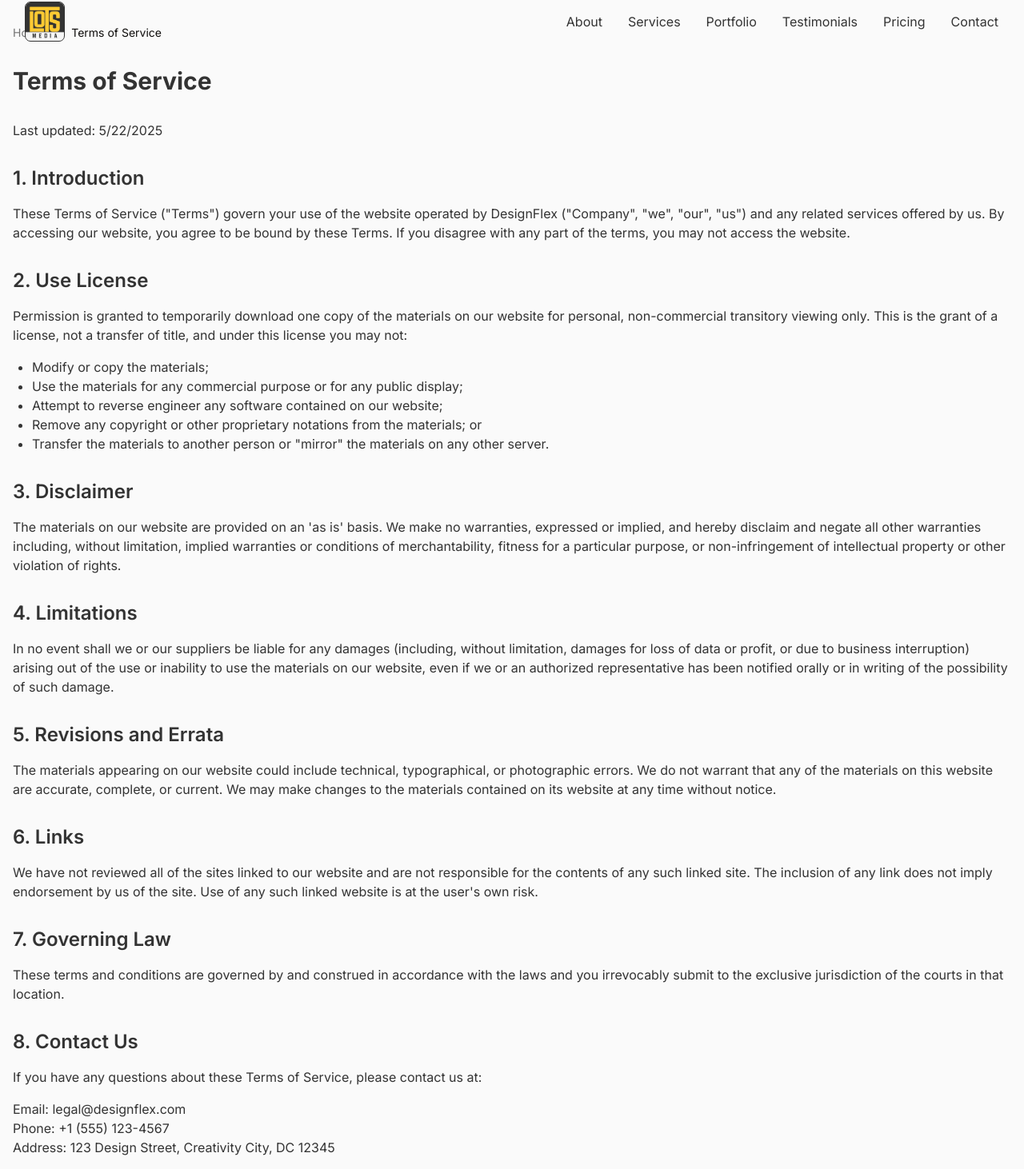
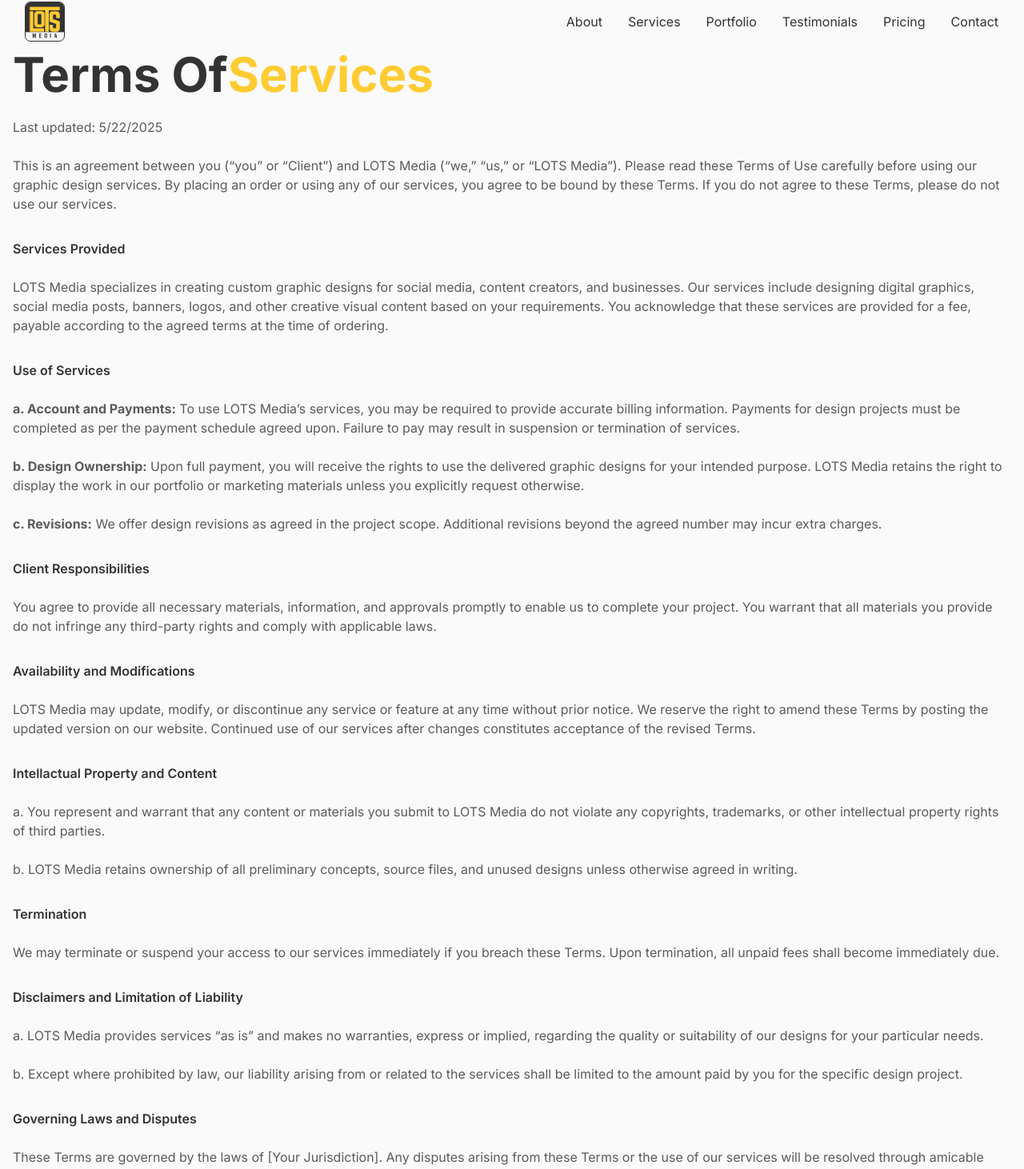
Before and after one commit to pushpenderrao84/lots-media-co, a React (Vite) app: page /terms-of-service in a window 1280 px wide. Shown: the part 17-1479 px from the top of the page at 80% size. Built offline with nearby package versions, Linux system fonts and the light colour scheme.

Commit message:
Update TermsOfService.tsx

```diff
--- a/src/pages/TermsOfService.tsx
+++ b/src/pages/TermsOfService.tsx
@@ -1,82 +1,83 @@
 import React from 'react';
 import Navbar from "@/components/Navbar";
 import Footer from "@/components/Footer";
-import { Breadcrumb, BreadcrumbItem, BreadcrumbLink, BreadcrumbList, BreadcrumbPage, BreadcrumbSeparator } from "@/components/ui/breadcrumb";
 
 const TermsOfService = () => {
   return (
     <div className="min-h-screen flex flex-col">
       <Navbar />
-      <div className="container mx-auto px-4 py-12 flex-grow">
-        <div className="mb-8">
-          <Breadcrumb>
-            <BreadcrumbList>
-              <BreadcrumbItem>
-                <BreadcrumbLink href="/">Home</BreadcrumbLink>
-              </BreadcrumbItem>
-              <BreadcrumbSeparator />
-              <BreadcrumbItem>
-                <BreadcrumbPage>Terms of Service</BreadcrumbPage>
-              </BreadcrumbItem>
-            </BreadcrumbList>
-          </Breadcrumb>
-        </div>
-
-        <h1 className="text-3xl font-bold mb-8">Terms of Service</h1>
-
-        <div className="prose max-w-none">
-          <p className="mb-4">Last updated: {new Date().toLocaleDateString()}</p>
-
-          <h2 className="text-2xl font-semibold mt-8 mb-4">1. Introduction</h2>
-          <p className="mb-4">
-            These Terms of Service ("Terms") govern your use of the website operated by DesignFlex ("Company", "we", "our", "us") and any related services offered by us. By accessing our website, you agree to be bound by these Terms. If you disagree with any part of the terms, you may not access the website.
+      <div className="container mx-auto px-4 py-20 flex-grow">
+               <h1 className="text-4xl md:text-5xl lg:text-6xl font-bold">
+          Terms Of<span className="text-warm-yellow">Services</span><br />
+        </h1>
+          <p className="mt-6 text-charcoal/80 ">
+            Last updated: {new Date().toLocaleDateString()}
           </p>
 
-          <h2 className="text-2xl font-semibold mt-8 mb-4">2. Use License</h2>
-          <p className="mb-4">
-            Permission is granted to temporarily download one copy of the materials on our website for personal, non-commercial transitory viewing only. This is the grant of a license, not a transfer of title, and under this license you may not:
-          </p>
-          <ul className="list-disc pl-6 mb-4">
-            <li>Modify or copy the materials;</li>
-            <li>Use the materials for any commercial purpose or for any public display;</li>
-            <li>Attempt to reverse engineer any software contained on our website;</li>
-            <li>Remove any copyright or other proprietary notations from the materials; or</li>
-            <li>Transfer the materials to another person or "mirror" the materials on any other server.</li>
-          </ul>
+        <div className="max-w-none">
+            <p className="mt-6 text-charcoal/80">
+              This is an agreement between you (“you” or “Client”) and LOTS Media (“we,” “us,” or “LOTS Media”). Please read these Terms of Use carefully before using our graphic design services. By placing an order or using any of our services, you agree to be bound by these Terms. If you do not agree to these Terms, please do not use our services.
+            </p>
 
-          <h2 className="text-2xl font-semibold mt-8 mb-4">3. Disclaimer</h2>
-          <p className="mb-4">
-            The materials on our website are provided on an 'as is' basis. We make no warranties, expressed or implied, and hereby disclaim and negate all other warranties including, without limitation, implied warranties or conditions of merchantability, fitness for a particular purpose, or non-infringement of intellectual property or other violation of rights.
+          <h2 className="font-semibold mt-8 mb-4">Services Provided</h2>
+          <p className="mt-6 text-charcoal/80 ">
+            LOTS Media specializes in creating custom graphic designs for social media, content creators, and businesses. Our services include designing digital graphics, social media posts, banners, logos, and other creative visual content based on your requirements. You acknowledge that these services are provided for a fee, payable according to the agreed terms at the time of ordering.
           </p>
 
-          <h2 className="text-2xl font-semibold mt-8 mb-4">4. Limitations</h2>
-          <p className="mb-4">
-            In no event shall we or our suppliers be liable for any damages (including, without limitation, damages for loss of data or profit, or due to business interruption) arising out of the use or inability to use the materials on our website, even if we or an authorized representative has been notified orally or in writing of the possibility of such damage.
+          <h2 className="font-semibold mt-8 mb-4">Use of Services</h2>
+          <p className="mt-6 text-charcoal/80 ">
+            <b>a. Account and Payments:</b> To use LOTS Media’s services, you may be required to provide accurate billing information. Payments for design projects must be completed as per the payment schedule agreed upon. Failure to pay may result in suspension or termination of services.
+          </p>
+          <p className="mt-6 text-charcoal/80 ">
+            <b>b. Design Ownership:</b> Upon full payment, you will receive the rights to use the delivered graphic designs for your intended purpose. LOTS Media retains the right to display the work in our portfolio or marketing materials unless you explicitly request otherwise.
+          </p>
+          <p className="mt-6 text-charcoal/80 ">
+            <b>c. Revisions:</b> We offer design revisions as agreed in the project scope. Additional revisions beyond the agreed number may incur extra charges.
           </p>
 
-          <h2 className="text-2xl font-semibold mt-8 mb-4">5. Revisions and Errata</h2>
-          <p className="mb-4">
-            The materials appearing on our website could include technical, typographical, or photographic errors. We do not warrant that any of the materials on this website are accurate, complete, or current. We may make changes to the materials contained on its website at any time without notice.
+          <h2 className="font-semibold mt-8 mb-4">Client Responsibilities</h2>
+          <p className="mt-6 text-charcoal/80 ">
+            You agree to provide all necessary materials, information, and approvals promptly to enable us to complete your project. You warrant that all materials you provide do not infringe any third-party rights and comply with applicable laws.
           </p>
 
-          <h2 className="text-2xl font-semibold mt-8 mb-4">6. Links</h2>
-          <p className="mb-4">
-            We have not reviewed all of the sites linked to our website and are not responsible for the contents of any such linked site. The inclusion of any link does not imply endorsement by us of the site. Use of any such linked website is at the user's own risk.
+          <h2 className="font-semibold mt-8 mb-4">Availability and Modifications</h2>
+          <p className="mt-6 text-charcoal/80 ">
+            LOTS Media may update, modify, or discontinue any service or feature at any time without prior notice. We reserve the right to amend these Terms by posting the updated version on our website. Continued use of our services after changes constitutes acceptance of the revised Terms.
           </p>
 
-          <h2 className="text-2xl font-semibold mt-8 mb-4">7. Governing Law</h2>
-          <p className="mb-4">
-            These terms and conditions are governed by and construed in accordance with the laws and you irrevocably submit to the exclusive jurisdiction of the courts in that location.
+          <h2 className="font-semibold mt-8 mb-4">Intellactual Property and Content</h2>
+          <p className="mt-6 text-charcoal/80 ">
+            a. You represent and warrant that any content or materials you submit to LOTS Media do not violate any copyrights, trademarks, or other intellectual property rights of third parties.
+          </p>
+          <p className="mt-6 text-charcoal/80 ">
+            b. LOTS Media retains ownership of all preliminary concepts, source files, and unused designs unless otherwise agreed in writing.
           </p>
 
-          <h2 className="text-2xl font-semibold mt-8 mb-4">8. Contact Us</h2>
-          <p className="mb-4">
-            If you have any questions about these Terms of Service, please contact us at:
+          <h2 className="font-semibold mt-8 mb-4">Termination</h2>
+          <p className="mt-6 text-charcoal/80 ">
+            We may terminate or suspend your access to our services immediately if you breach these Terms. Upon termination, all unpaid fees shall become immediately due.
           </p>
-          <p className="mb-4">
-            Email: legal@designflex.com<br />
-            Phone: +1 (555) 123-4567<br />
-            Address: 123 Design Street, Creativity City, DC 12345
+
+          <h2 className="font-semibold mt-8 mb-4">Disclaimers and Limitation of Liability</h2>
+          <p className="mt-6 text-charcoal/80 ">
+            a. LOTS Media provides services “as is” and makes no warranties, express or implied, regarding the quality or suitability of our designs for your particular needs.
+          </p>
+          <p className="mt-6 text-charcoal/80 ">
+            b. Except where prohibited by law, our liability arising from or related to the services shall be limited to the amount paid by you for the specific design project.
+          </p>
+
+          <h2 className="font-semibold mt-8 mb-4">Governing Laws and Disputes</h2>
+          <p className="mt-6 text-charcoal/80 ">
+            These Terms are governed by the laws of [Your Jurisdiction]. Any disputes arising from these Terms or the use of our services will be resolved through amicable negotiations or, if necessary, through binding arbitration.
+          </p>
+
+          <h2 className="font-semibold mt-8 mb-4">Contact Us</h2>
+          <p className="mt-6 text-charcoal/80 ">
+            For any questions, concerns, or grievances related to this Privacy Policy or your data, please contact:
+          </p>
+          <p className="mt-6 text-charcoal/80 ">
+            <b>LOTS Media Co.</b> <br/>
+            Email: lotsmediaco@gmail.com<br/>
           </p>
         </div>
       </div>
```
